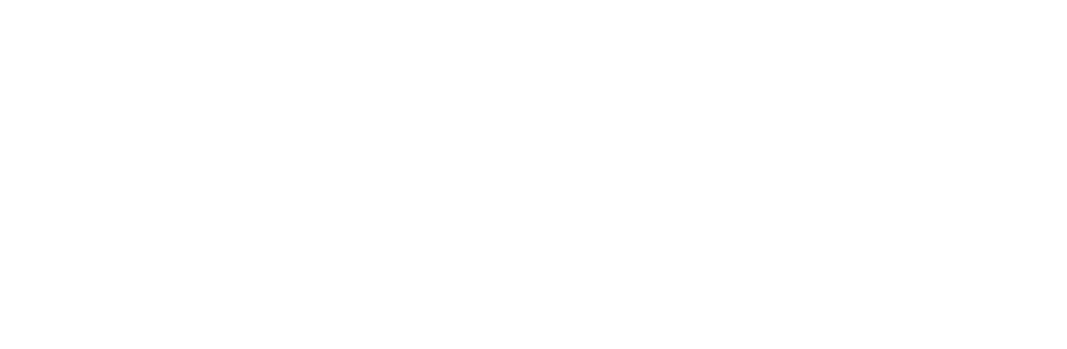
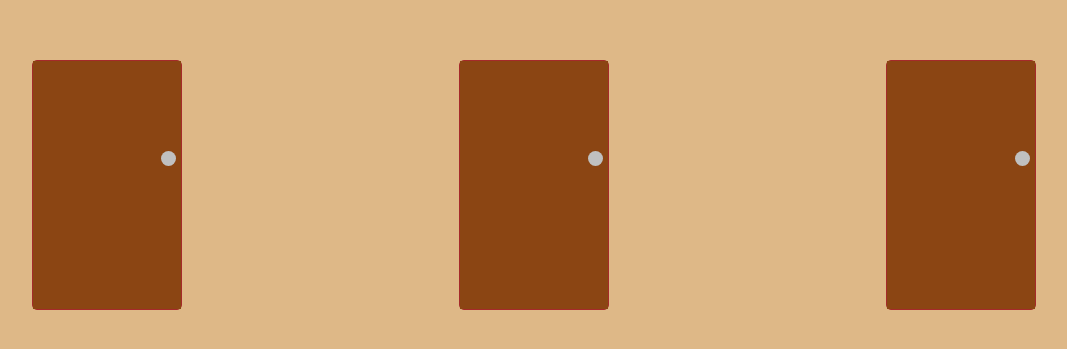
Before and after one commit to JohannJvanVuuren/monty-hall-problem, a React (Create React App) app: page / in a window 1280 px wide. Shown: the part 215-564 px from the top of the page, without its empty margins (106-1173 px from the left). Built offline with nearby package versions, Linux system fonts and the light colour scheme.

Commit message:
22/01/18 Latest changes.

```diff
--- a/src/components/Door.js
+++ b/src/components/Door.js
@@ -1,11 +1,27 @@
 import '../scss/main.css';
 
-const Door = (props) => {
+
+
+
+
+const Door = ({doorId}) => {
+
+    const additionalClass = "";
+    const doorClosed = `door-closed + ${additionalClass}`;
+
+    const onClickHandler = () => {
+        doorClosed.classList.add("open");
+    }
 
     return (
-        <div>
-            <div className={"door-closed"}>
-                <div className={"door-open"}></div>
+        <div className={"door"}>
+            <div className={doorClosed} onClick={onClickHandler}>
+                <div className={"door-knob"}></div>
+                <div className={"door-open"}>
+                    <div>
+                        {}
+                    </div>
+                </div>
             </div>
         </div>
     )
--- a/src/components/Hall.js
+++ b/src/components/Hall.js
@@ -1,14 +1,22 @@
-import {useState} from 'react';
-import '../scss/main.css';
+import { useState } from 'react';
 import Door from "./Door";
 
+import '../scss/main.css';
 const Hall = () => {
 
+    // const [treasure, setTreasure] = useState(false);
+
+    //Generates random numbers between 1 and 3 (incl) to determine where the treasure will be hidden
+    // const generateRandomNumber = () => {
+    //     return (Math.random() * 3) + 1;
+    // }
+
+
     return (
-        <div>
-            <Door/>
-            <Door/>
-            <Door/>
+        <div className={"hall"}>
+            <Door />
+            <Door />
+            <Door />
         </div>
     )
 
--- /dev/null
+++ b/src/scss/base/_reset.scss
@@ -0,0 +1,18 @@
+//Global Resets
+*,
+::after,
+::before {
+  box-sizing: border-box;
+  margin: 0;
+  padding: 0;
+}
+
+//Setting 1 rem to 10px for ease of reference
+html {
+  font-size: 62.5%;
+}
+
+body {
+  background: burlywood;
+  font-family: 'Lato', Arial, sans-serif;
+}
--- /dev/null
+++ b/src/scss/components/_door.scss
@@ -0,0 +1,50 @@
+.hall {
+  display: flex;
+  justify-content: space-around;
+  align-items: center;
+  height: 100vh;
+  width: 100vw;
+
+  .door {
+    border-radius: 5px;
+    height: 25rem;
+    width: 15rem;
+    border: 1px solid brown;
+
+    .door-closed {
+      height: 100%;
+      width: auto;
+      z-index: 5;
+      background-color: saddlebrown;
+      position: relative;
+      transform-origin: left;
+      transition: all 0.5s ease-in-out ;
+
+      &.open {
+        transform: perspective(120rem) rotateY(-105deg);
+
+      }
+
+      .door-knob {
+        height: 15px;
+        width: 15px;
+        background-color: silver;
+        border-radius: 50%;
+        padding-left: 5px;
+        position: absolute;
+        right: 5px;
+        top: 9rem;
+
+      }
+
+      .door-open {
+        z-index: -5;
+        background-color: burlywood;
+      }
+    }
+
+  }
+
+
+
+}
--- a/src/scss/main.css
+++ b/src/scss/main.css
@@ -1,3 +1,60 @@
+@import url("https://fonts.googleapis.com/css2?family=Lato:ital,wght@0,100;0,300;0,400;0,700;0,900;1,300;1,900&display=swap");
+@import url("https://fonts.googleapis.com/css2?family=Merriweather:ital,wght@0,100;0,300;0,400;0,700;0,900;1,300;1,900&display=swap");
+*,
+::after,
+::before {
+  box-sizing: border-box;
+  margin: 0;
+  padding: 0;
+}
 
+html {
+  font-size: 62.5%;
+}
+
+body {
+  background: burlywood;
+  font-family: "Lato", Arial, sans-serif;
+}
+
+.hall {
+  display: flex;
+  justify-content: space-around;
+  align-items: center;
+  height: 100vh;
+  width: 100vw;
+}
+.hall .door {
+  border-radius: 5px;
+  height: 25rem;
+  width: 15rem;
+  border: 1px solid brown;
+}
+.hall .door .door-closed {
+  height: 100%;
+  width: auto;
+  z-index: 5;
+  background-color: saddlebrown;
+  position: relative;
+  transform-origin: left;
+  transition: all 0.5s ease-in-out;
+}
+.hall .door .door-closed.open {
+  transform: perspective(120rem) rotateY(-105deg);
+}
+.hall .door .door-closed .door-knob {
+  height: 15px;
+  width: 15px;
+  background-color: silver;
+  border-radius: 50%;
+  padding-left: 5px;
+  position: absolute;
+  right: 5px;
+  top: 9rem;
+}
+.hall .door .door-closed .door-open {
+  z-index: -5;
+  background-color: burlywood;
+}
 
 /*# sourceMappingURL=main.css.map */
--- a/src/scss/main.scss
+++ b/src/scss/main.scss
@@ -0,0 +1,6 @@
+@import url('https://fonts.googleapis.com/css2?family=Lato:ital,wght@0,100;0,300;0,400;0,700;0,900;1,300;1,900&display=swap');
+@import url('https://fonts.googleapis.com/css2?family=Merriweather:ital,wght@0,100;0,300;0,400;0,700;0,900;1,300;1,900&display=swap');
+
+@import 'base/reset';
+
+@import 'components/door';
```
Also changed, not shown: 1 other file (tests, documents, lock files or other folders).
